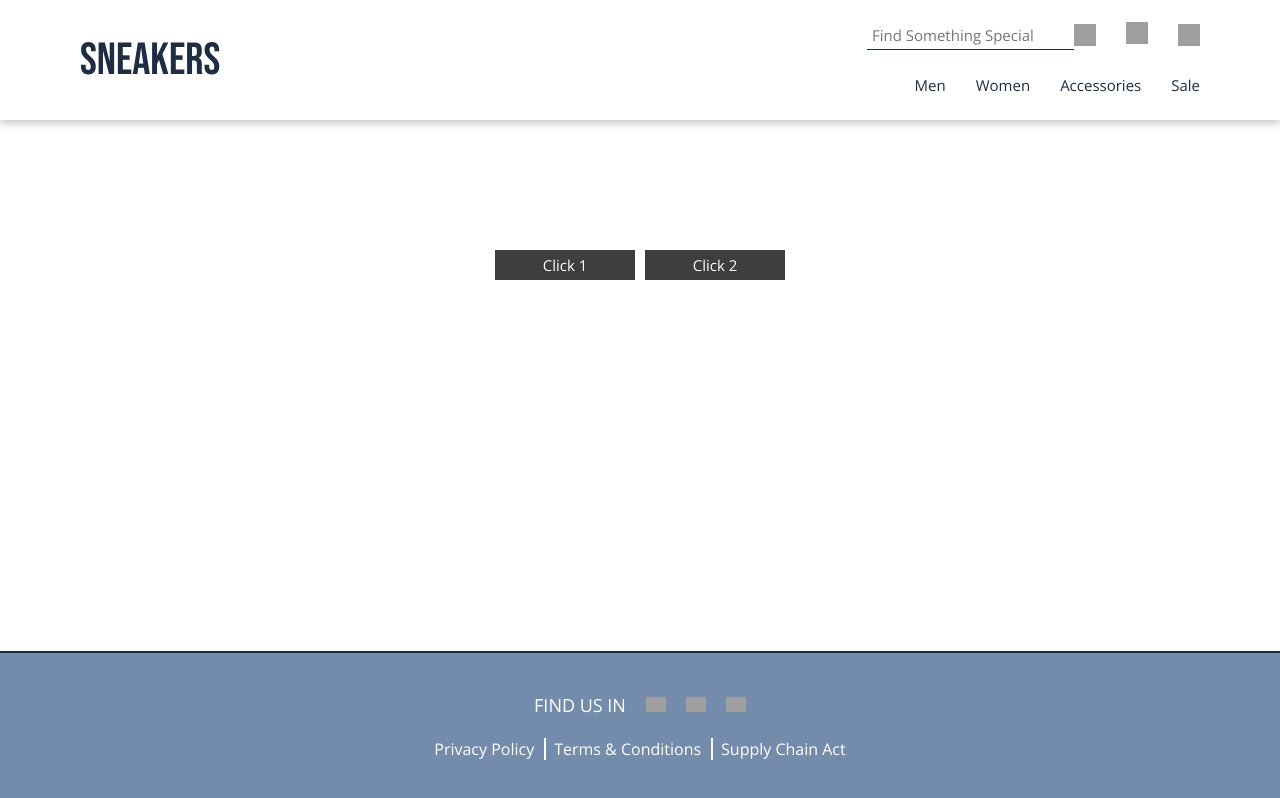
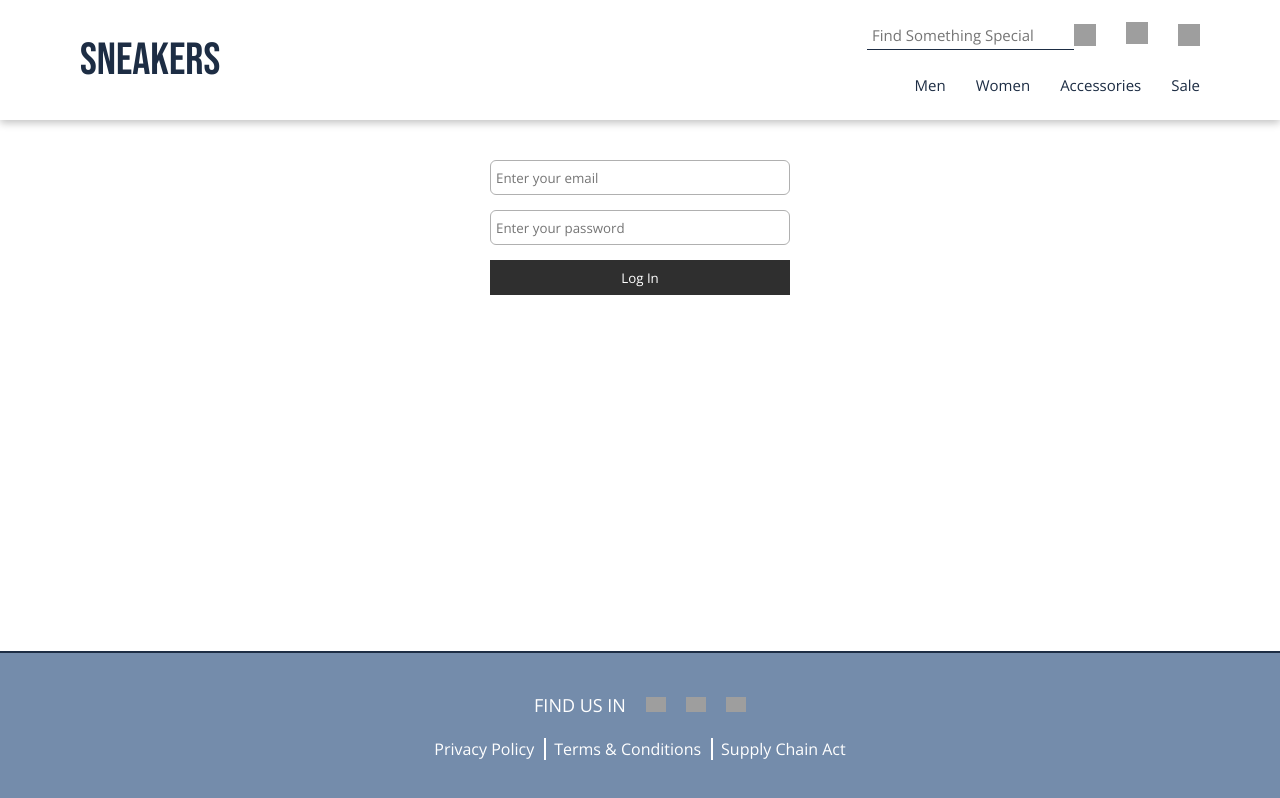
Before and after one commit to JonobaneL/Sneakers, a React (Vite) app: page /about in a window 1280 px wide. Built offline with nearby package versions, Linux system fonts and the light colour scheme; grey boxes are pictures that could not be loaded; the HTML template or start-up script is replaced by a standard one.

Commit message:
modified project

```diff
--- a/src/pages/About.jsx
+++ b/src/pages/About.jsx
@@ -1,78 +1,73 @@
 import React,{useState,useEffect,useMemo, useCallback, useRef} from 'react'
 import styles from './about.module.scss'
-import { AnimatePresence, AnimateSharedLayout, delay, motion, useAnimate } from 'framer-motion';
-import sneker from '../images/sneakers.png'
-import boot from '../images/boot.png'
-import sandal from '../images/sandal.png'
-import Carousel from '../components/UI/carousel/Carousel';
-import { LayoutGroup } from 'framer-motion';
+
+const useInputChange = (initialValue,validations) =>{
+  const [value,setValue]= useState(initialValue);
+  const [isDurty,setIsDurty]=useState(false);
+  const valid = useValidation(value,validations);
+  const [tmp,setTmp] = useState('')
+  const onChange = e =>{
+    setValue(e.target.value)
+  }
+  const onBlur = e =>{
+    setIsDurty(true)
+  }
+    // if(isDurty && valid.isEmpty){
+    //   console.log('field is empty')
+    //   setTmp('Field is empty')
+    // } else {setTmp('')}
+    // console.log(tmp)
+  const tmp1 = useMemo(()=>{},[isDurty,value])
+  return {
+    value,
+    onChange,
+    onBlur,
+    isDurty,
+    tmp,
+    ...valid
+  }
+}
+
+const useValidation = (value,validations,validationErrorMessages) =>{
+  const [isEmpty,setIsEmpty] = useState(true);
+  const [minLength,setMinLength] = useState(false);
+  const [maxLength,setMaxLength] = useState(false);
+
+  useEffect(()=>{
+    for(const item in validations){
+      switch (item){
+        case 'minLength':
+          value.length < validations[item] ? setMinLength(true) : setMinLength(false);
+        break;
+        case 'maxLength':
+          value.length>validations[item]?setMaxLength(true) : setMaxLength(false)
+          break;
+        case 'isEmpty':
+          value ? setIsEmpty(false) : setIsEmpty(true);
+        break;
+      }
+    }
+  },[value])
+  return {
+    isEmpty,
+    minLength,
+    maxLength,
+  }
+}
+//пофіксити блятске генерування списку з помилками валідації
+
 const About = () => {
-  const [position,setPosition] = useState(0)
-  const home_data= [
-    {id:1,season:'summer 2023',title:"Hello new season",description:'Limited time to offer - up to 50% off',link:"/shoes/men",img:sneker},
-    {id:2,season:'summer 2023',title:"reach the tops",description:'convenient shoes for you trip',link:"/shoes/men",img:boot},
-    {id:3,season:'summer 2023',title:"Inspire Your Look",description:'Check out the latest trends for your events.',link:"/shoes/men",img:sandal},
-  ]
-  const block ={
-    width:"200px",
-    height:'200px',
-    fontSize:"50px",
-    color:"#fff",
-    display:'flex',
-    alignitems:'center',
-    justifyContent:'center',
-  }
-  const [items,setItems] = useState([])
-  const addEvent = ()=>{
-    let ran = Math.floor(Math.random() * (100 - 2 + 1)) + 2;
-    setItems(p=>[...p,{id:ran}])
-  }
-  const removeEvent =()=>{
-    const newItems = [...items]
-    newItems.splice(0,1)
-    setItems(newItems)
-  }
+  const email = useInputChange('',{isEmpty:true,minLength:5,maxLenght:8});
+  const password = useInputChange('',{isEmpty:true,minLength:6});
     return <div className={styles.about}>
         <div className={styles.content} >
-          {/* <div className={styles.carousel} style={{width:'100%',marginInline:'auto'}}> */}
-
-            {/* <Carousel data={home_data}>
-              <div style={{...block,background:"#8b1919"}}>Slide 1</div>
-              <div style={{...block,background:"#4c8b19"}}>Slide 2</div>
-              <div style={{...block,background:"#19838b"}}>Slide 3</div>
-              <div style={{...block,background:"#945821"}}>Slide 4</div>
-              <div style={{...block,background:"#115c14"}}>Slide 5</div>
-              <div style={{...block,background:"#15115c"}}>Slide 6</div>
-            </Carousel> */}
-
-
-              <ul className={styles.list}>
-              <AnimatePresence mode="popLayout">
-                {items.map((item,index) => (
-                  <motion.li
-                    className={styles.listItem}
-                    layout
-                    // initial={{ x: 20, opacity: 0 }}
-                    animate={{ translateX: 0, opacity: 1 }}
-                    exit={{ translateX: -200, opacity: 0 }}
-                    transition={{ type: "spring",duration:2 }}
-                    key={index}
-                    onClick={removeEvent}
-                  />
-                ))}
-              </AnimatePresence>
-      </ul>
-            <div style={{display:'flex',gap:'10px',margin:'10px'}}>
-              <button
-                onClick={addEvent}
-              className={styles.btn1}>Click 1</button>
-              <button
-                onClick={removeEvent}
-                className={styles.btn2}>Click 2</button>
-            </div>
-
-          </div>
-        {/* </div> */}
+          <form>
+            <input value={email.value} onChange={e =>email.onChange(e)} onBlur={e =>email.onBlur(e)} type="email" name="email" id="userEmail" placeholder="Enter your email" />
+            { (email.isDurty && email.isEmpty) ? <div style={{color:'red',fontSize:'15px'}}>Field cannot be empty</div>:null}
+            <input value={password.value} onChange={e =>password.onChange(e)} onBlur={e =>password.onBlur(e)} type="password" name='password' id='userPassword' placeholder='Enter your password' />
+            <button type='submit'>Log In</button>
+          </form>
+        </div>
     </div>;
 }
 
--- a/src/pages/about.module.scss
+++ b/src/pages/about.module.scss
@@ -1,34 +1,26 @@
 .about{
     width: 100%;
+    padding: 40px 0;
     .content{
-    //    padding: 50px 100px;
     display: flex;
     align-items: center;
     justify-content: center;
-    flex-wrap: wrap;
-       .list{
-        display: flex;
-        justify-content: center;
-        width: 80%;
-        height: 120px;
-        gap:20px;
-        .listItem{
-            display: block;
-            height: 80px;
-            width: 100%;
-            flex: 0 0 80px;
-            border-radius: 20px;
-            background: #2f2f2f;
-            padding: 25px;
-            color: #fff;
-        }
-       }
-        .btn1,.btn2{
-            font-size: 15px;
-            width: 140px;
-            height:30px;
-            background: #3e3e3e;
-            color: #fff;
+        form{
+            display: flex;
+            flex-direction: column;
+            gap: 15px;
+            width: 300px;
+            input{
+                height: 35px;
+                border:1px solid #b0b0b0;
+                border-radius: 6px;
+                padding: 0 5px;
+            }
+            button{
+                height: 35px;
+                background: #2f2f2f;
+                color:#fff
+            }
         }
     }
 
```
Also changed, not shown: src/pages/about-css.module.css (deleted, +0 -25 lines).
